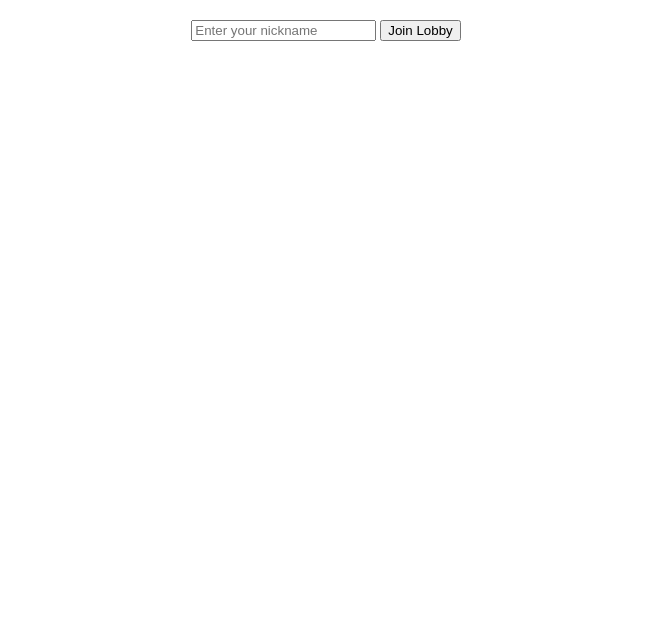
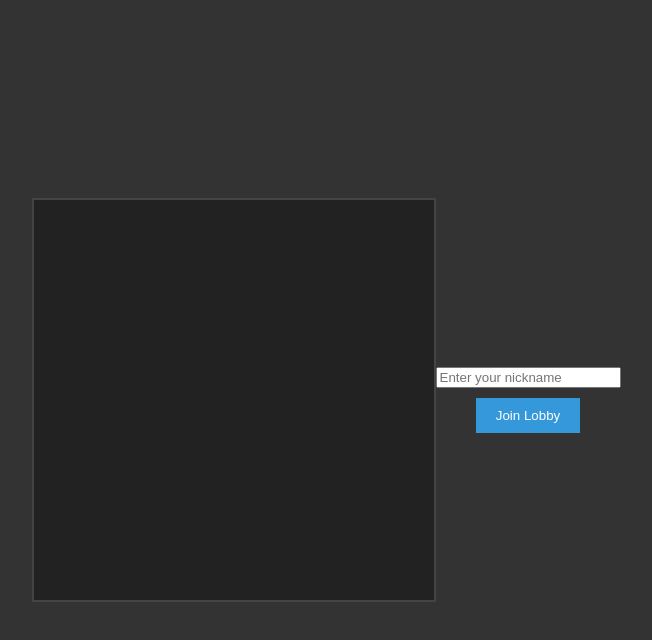
Before and after one commit to 00WhoIam00/HTML-Games, a plain HTML site: page index.html in a window 1280 px wide. Shown: the whole page, without its empty margins (314-966 px from the left). Drawn offline with Linux system fonts and the light colour scheme.

Commit message:
Update styles.css

```diff
--- a/styles.css
+++ b/styles.css
@@ -1,18 +1,38 @@
 body {
-    text-align: center;
+    display: flex;
+    justify-content: center;
+    align-items: center;
+    height: 100vh;
+    margin: 0;
+    background-color: #333;
 }
 
-.hidden {
-    display: none;
+#game-container {
+    width: 400px;
+    height: 400px;
+    background-color: #222;
+    border: 2px solid #444;
 }
 
-#login, #lobby, #game {
-    margin: 20px auto;
-    width: 400px;
+#lobby {
     text-align: center;
+    display: flex;
+    flex-direction: column;
+    align-items: center;
 }
 
-#start-button[disabled] {
-    background-color: lightgray;
-    cursor: not-allowed;
+#nickname {
+    margin-bottom: 10px;
 }
+
+button {
+    padding: 10px 20px;
+    background-color: #3498db;
+    color: #fff;
+    border: none;
+    cursor: pointer;
+}
+
+button:hover {
+    background-color: #2980b9;
+}
```
